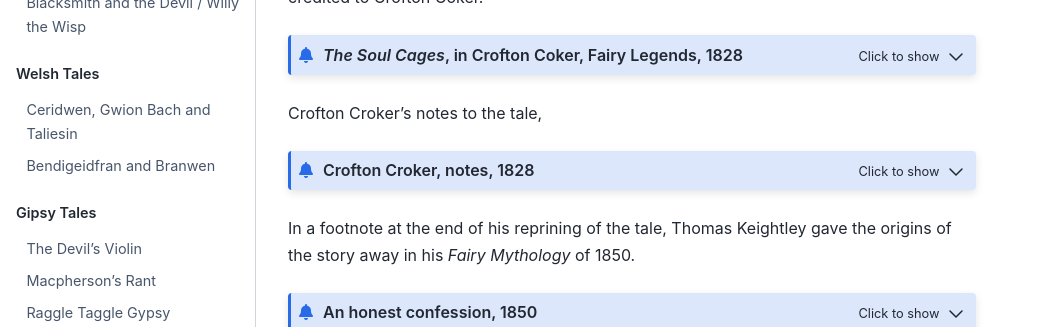
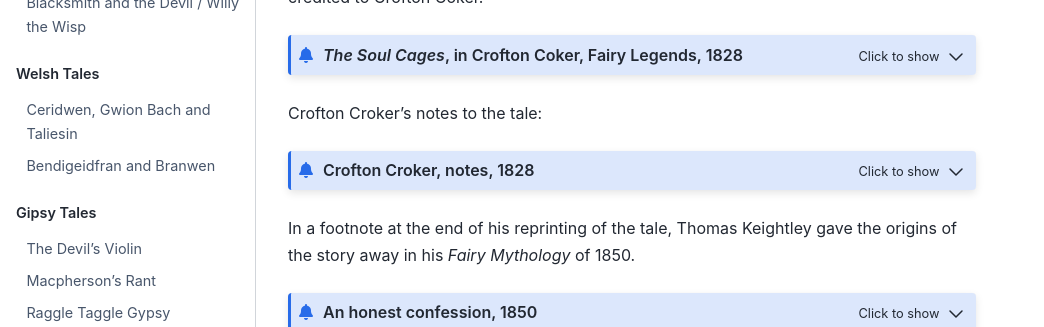
Before and after one commit to psychemedia/storytelling-notes, a Jupyter Book: the page built from soul_cages.md, in a window 1280 px wide and 1080 px high. Shown: the part 433-760 px from the top of the window, without its empty margins (0-1044 px from the left). Built offline with Jupyter Book 1.0.4 settings and Sphinx 7.4.7 and the Sphinx Book theme 1.1.4, drawn with Linux system fonts in a browser that asks for light colours.

Commit message:
Update soul_cages.md

````diff
--- a/soul_cages.md
+++ b/soul_cages.md
@@ -217,7 +217,8 @@ Their intercourse continued for several years.
 However, one morning, on Jack's throwing in a stone as usual, he got no answer. He flung another, and another; still there was no reply. He went away, and returned the following morning, but it was to no purpose. As he was without the hat, he could not go down to see what had become of old Coo, but his belief was, that the old man, or the old fish, or whatever he was, had either died, or had removed away from that part of the country.
 ```
 
-Crofton Croker's notes to the tale,
+Crofton Croker's notes to the tale:
+
 ```{admonition} Crofton Croker, notes, 1828
 :class: dropdown
 https://archive.org/details/fairylegendsand04crokgoog/page/n50/mode/2up
@@ -285,7 +285,7 @@ Few need to be informed that the lower orders in Ireland, although their tone is
 "Shall we pluck a hair of the same wolf to-day, Proctor John?"—*Ben Jonson's Bartholomew Fair*, Act 1. Scene 1.
 ```
 
-In a footnote at the end of his reprining of the tale, Thomas Keightley gave the origins of the story away in his *Fairy Mythology* of 1850.
+In a footnote at the end of his reprinting of the tale, Thomas Keightley gave the origins of the story away in his *Fairy Mythology* of 1850.
 
 ```{admonition} An honest confession, 1850
 :class: dropdown
````
Also changed, not shown: other parts of soul_cages.md (+1 -2 lines).
